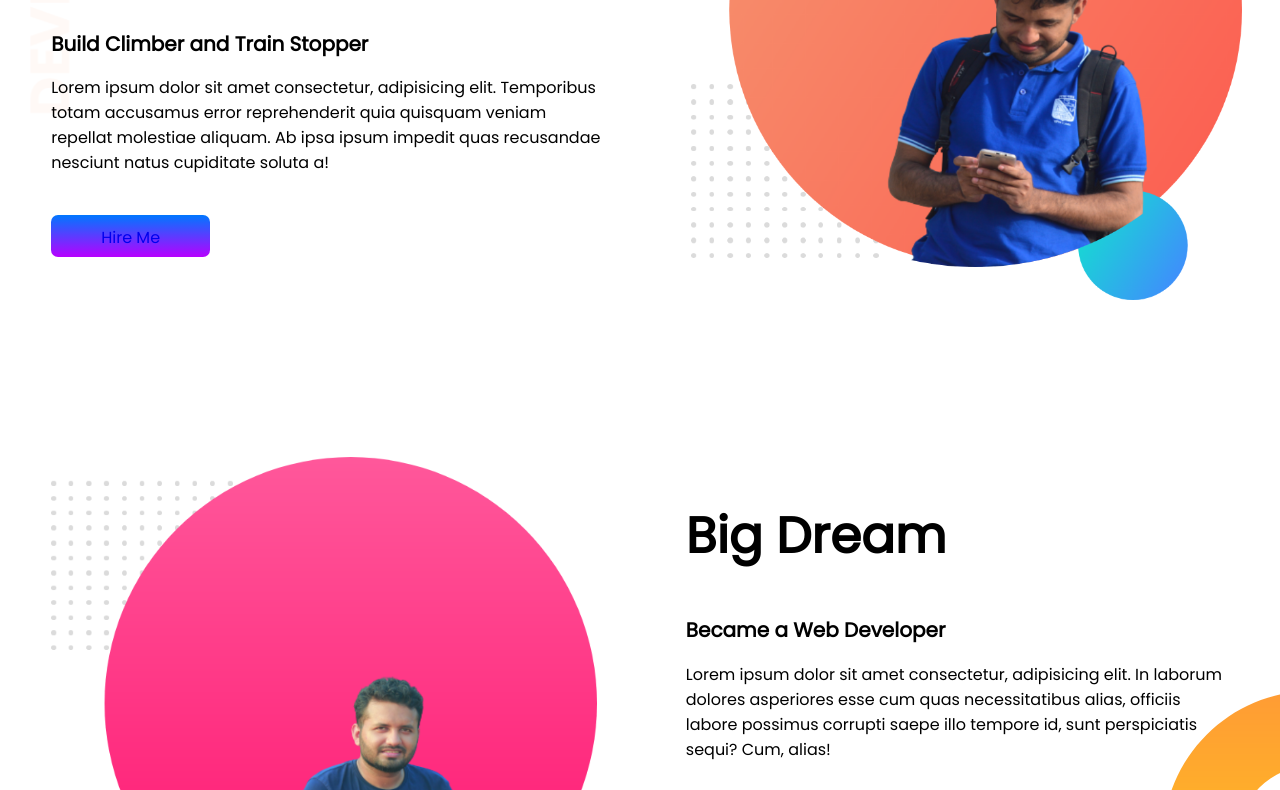
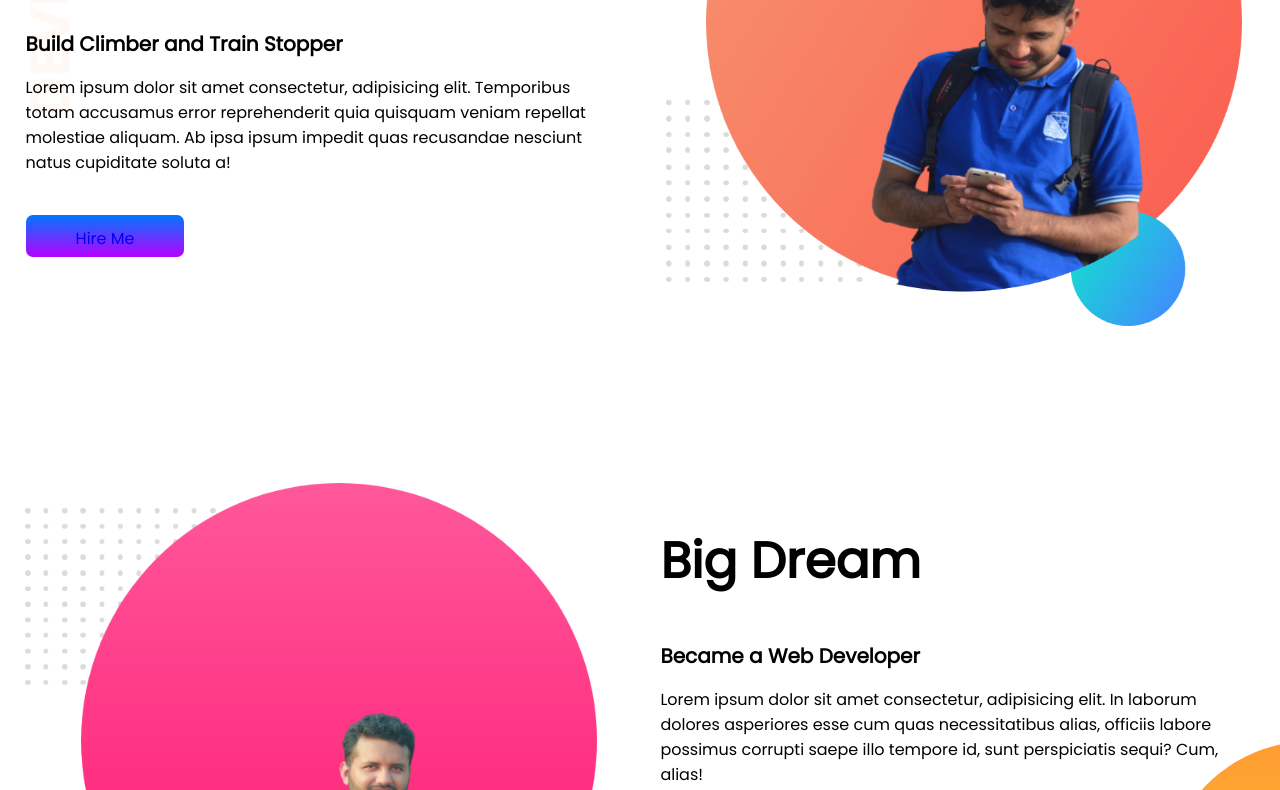
Before and after one commit to baribhuban/Developer-Portfolio, a plain HTML site: page index.html in a window 1280 px wide. Shown: the part 246-1036 px from the top of the page. Drawn offline with Linux system fonts and the light colour scheme.

Commit message:
modified

```diff
--- a/style.css
+++ b/style.css
@@ -18,7 +18,7 @@ section{
 }
 .half-width{
     width: 50%;
-    padding-left: 4%;
+    padding-left: 2%;
     padding-right:3% ;
 }
 .half-width img{
```
